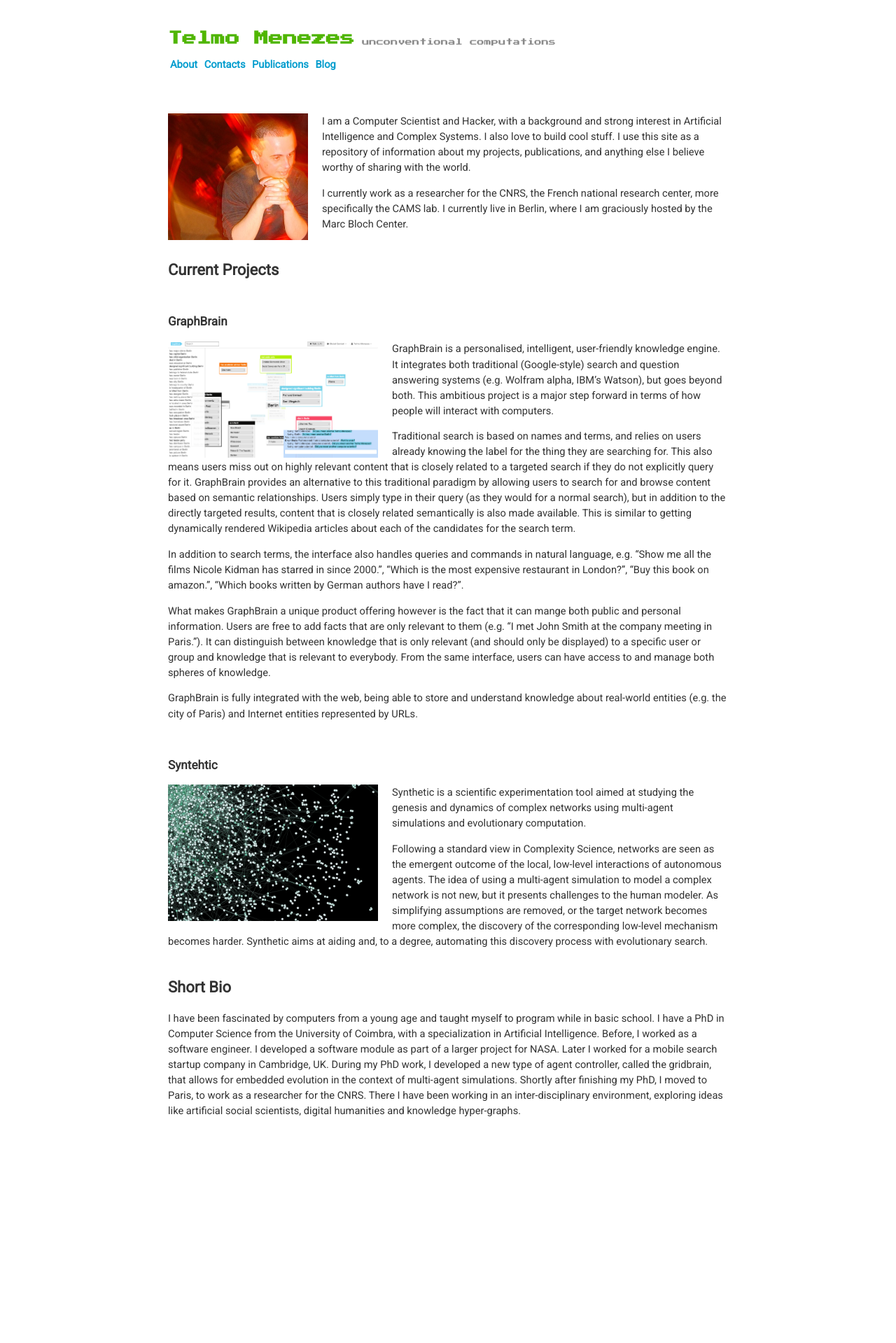
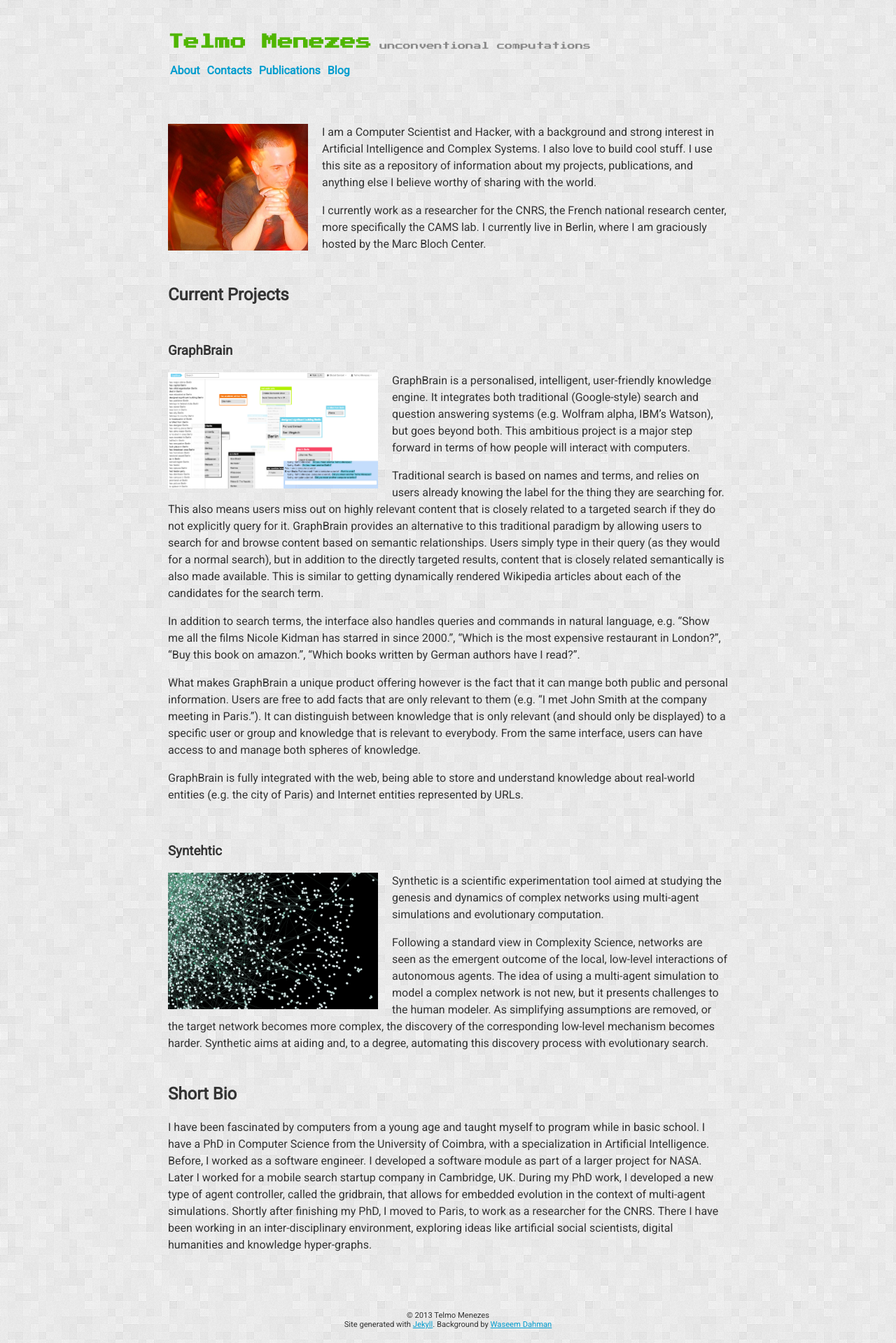
Before and after one commit to telmomenezes/telmomenezes.github.io, a Jekyll site: the page built from index.md, in a window 1280 px wide. Shown: the whole page at 70% size. Built offline with Jekyll 4.4.1, drawn with Linux system fonts in a browser that asks for light colours; Markdown is read by kramdown in place of the engine named in the settings; before the commit the page ends 1598 px from its top, so only the background shows below that.

Commit message:
footer and background

```diff
--- a/_includes/footer.html
+++ b/_includes/footer.html
@@ -1,3 +1,9 @@
+</div>
+
+<div class="footer">
+	&copy; 2013 Telmo Menezes
+	<br />
+	Site generated with <a href="http://jekyllrb.com/">Jekyll</a>. Background by <a href="https://twitter.com/dwaseem">Waseem Dahman</a>
 </div>
 
 </body>
--- a/css/main.css
+++ b/css/main.css
@@ -10,7 +10,8 @@ html, body {
 body {
   color: #333;
   background-color: white;
-  font: 13.34px helvetica, arial, clean, sans-serif;
+  background-image: url('/images/bright_squares.png');
+  font-family: 'Roboto', helvetica, arial, clean, sans-serif;
   *font-size: small;
   text-align: center;
 }
@@ -50,8 +51,7 @@ strong {
 }
 
 .site {
-  font-family: 'Roboto', sans-serif;
-  font-size: 110%;
+  font-size: 100%;
   text-align: left;
   width: 800px;
   margin: 3em auto 2em auto;
@@ -86,3 +86,9 @@ strong {
   .site .menu a:hover {
     color: #FF0000;
   }
+
+.footer {
+  font-size: 70%;
+  padding-top: 50px;
+  padding-bottom: 20px;
+}
```
Also changed, not shown: images/bright_squares.png (added).
